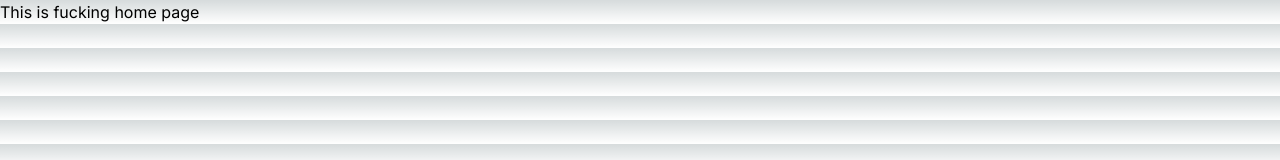
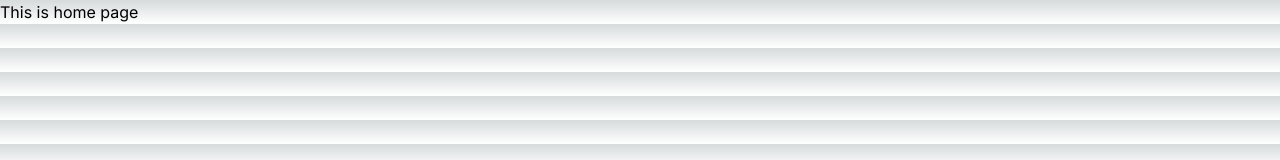
Before and after one commit to saqibraza0902/github-actions, a Next.js app: page / in a window 1280 px wide. Shown: the top 160 px of the page. Built offline with nearby package versions, Linux system fonts and the light colour scheme.

Commit message:
edit home

```diff
--- a/src/app/page.tsx
+++ b/src/app/page.tsx
@@ -1,7 +1,7 @@
 import React from "react";
 
 const Home = () => {
-  return <div>This is fucking home page</div>;
+  return <div>This is home page</div>;
 };
 
 export default Home;
```
